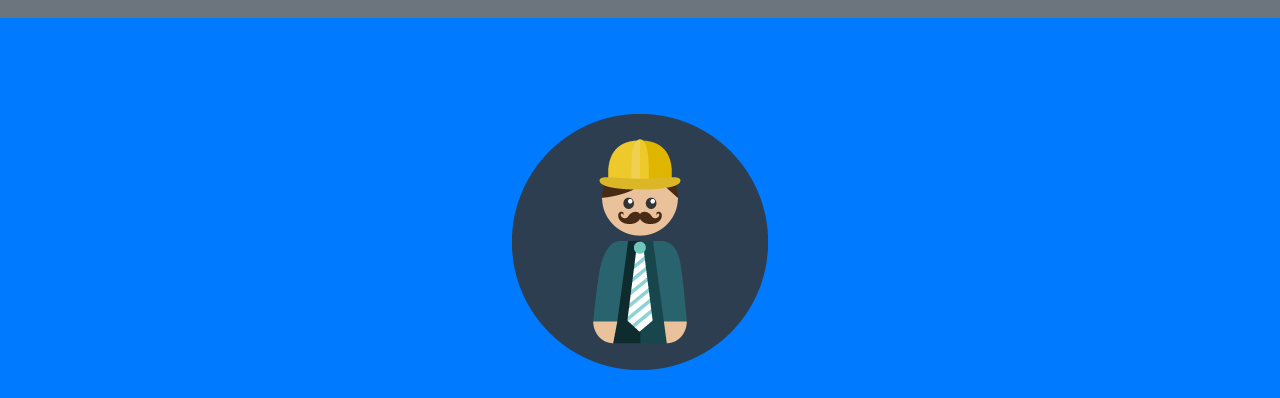
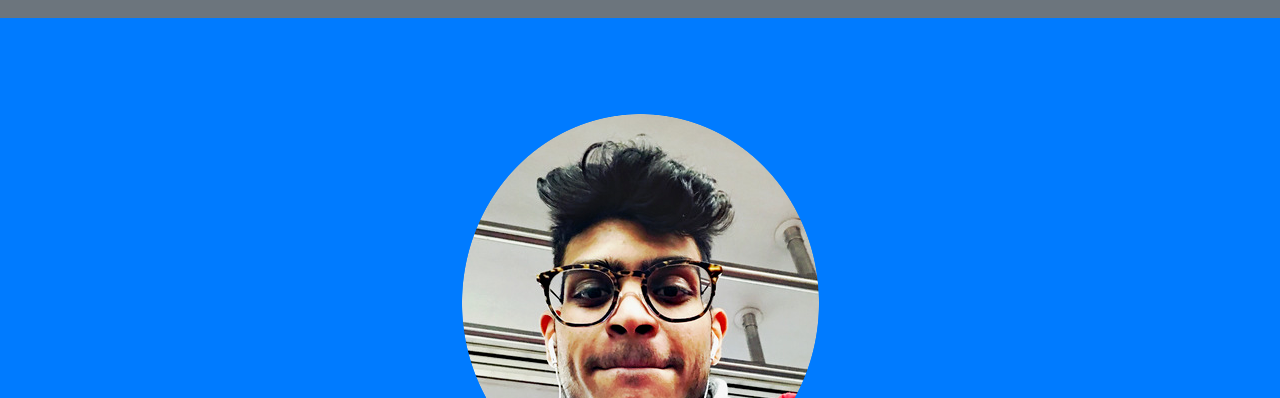
Before and after one commit to singhjason96/portfolio, a website with bundled scripts: page index.html in a window 1280 px wide. Shown: the part 88-486 px from the top of the page. Built offline with nearby package versions, Linux system fonts and the light colour scheme.

Commit message:
changed portfolio pic

```diff
--- a/index.html
+++ b/index.html
@@ -55,7 +55,7 @@
     <!-- Header -->
     <header class="masthead bg-primary text-white text-center">
       <div class="container">
-        <img class="img-fluid mb-5 d-block mx-auto" src="img/profile.png" alt="">
+        <img class="img-fluid mb-5 d-block mx-auto" src="img/me.png" alt="">
         <h1 class="text-uppercase mb-0">I'm Jason And This Is My Portfolio</h1>
         <hr class="star-light">
         <h2 class="font-weight-light mb-0">Web Developer - Full Stack Developer - R&B Enthusiast</h2>
```
Also changed, not shown: img/me.png (added).
